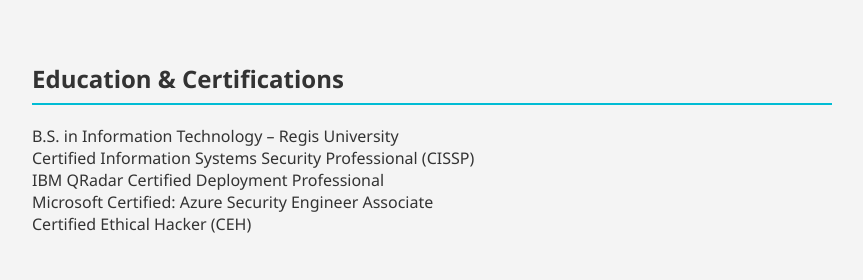
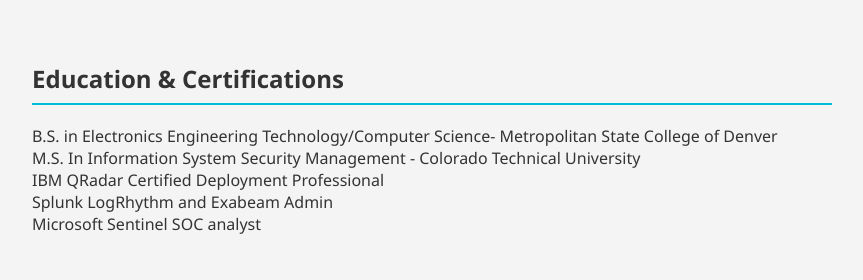
Before and after one commit to bandarasa/anthony.bandaras, a plain HTML site: page index.html in a window 1280 px wide. Shown: the part 1700-1980 px from the top of the page, without its empty margins (208-1071 px from the left). Drawn offline with Linux system fonts and the light colour scheme.

Commit message:
Add files via upload

```diff
--- a/index.html
+++ b/index.html
@@ -135,11 +135,11 @@
   <section id="education">
     <h2>Education & Certifications</h2>
     <ul>
-      <li>B.S. in Information Technology – Regis University</li>
-      <li>Certified Information Systems Security Professional (CISSP)</li>
+      <li>B.S. in Electronics Engineering Technology/Computer Science- Metropolitan State College of Denver</li>
+      <li>M.S. In Information System Security Management - Colorado Technical University</li>
       <li>IBM QRadar Certified Deployment Professional</li>
-      <li>Microsoft Certified: Azure Security Engineer Associate</li>
-      <li>Certified Ethical Hacker (CEH)</li>
+      <li>Splunk LogRhythm and Exabeam Admin</li>
+      <li>Microsoft Sentinel SOC analyst</li>
     </ul>
   </section>
 
```
